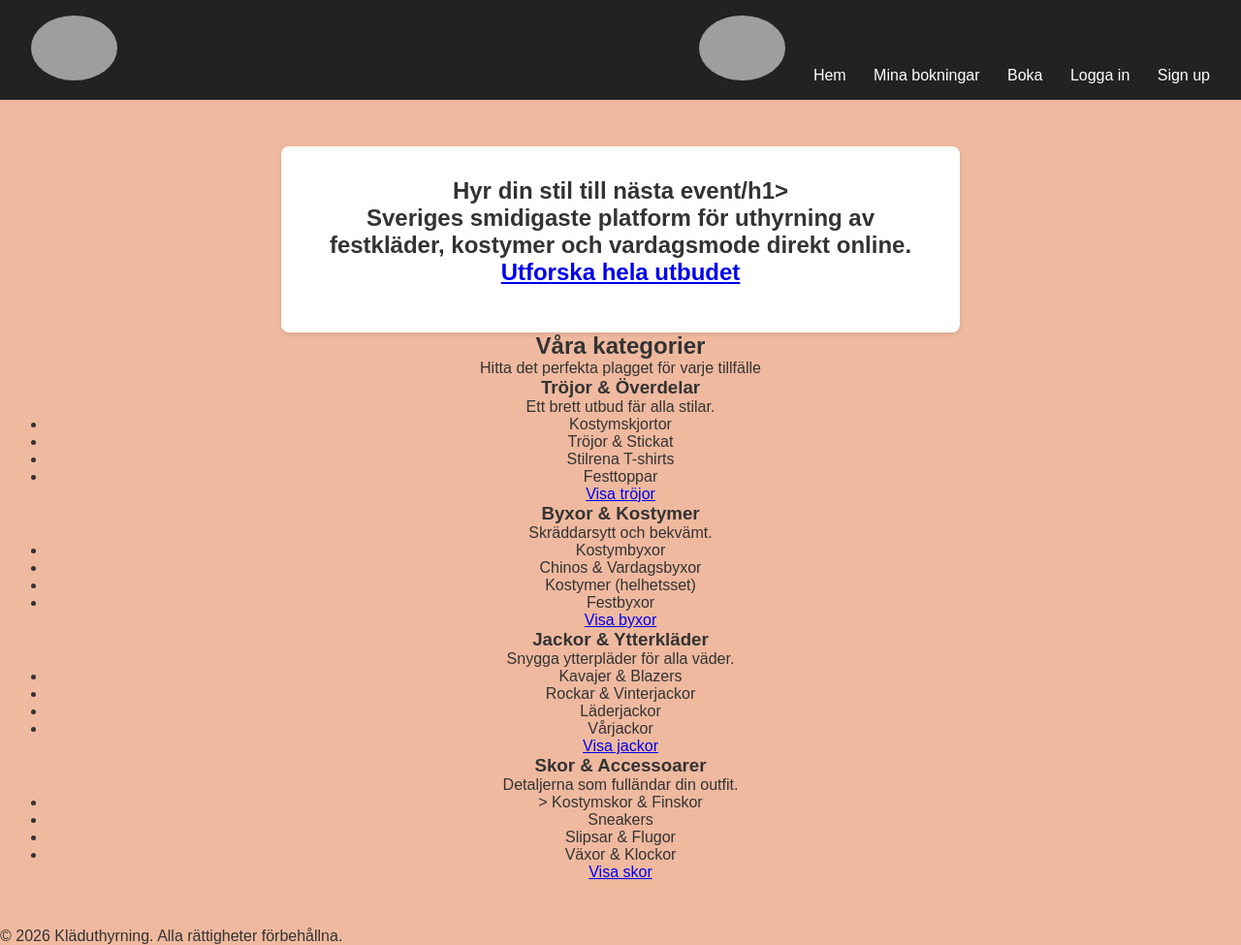
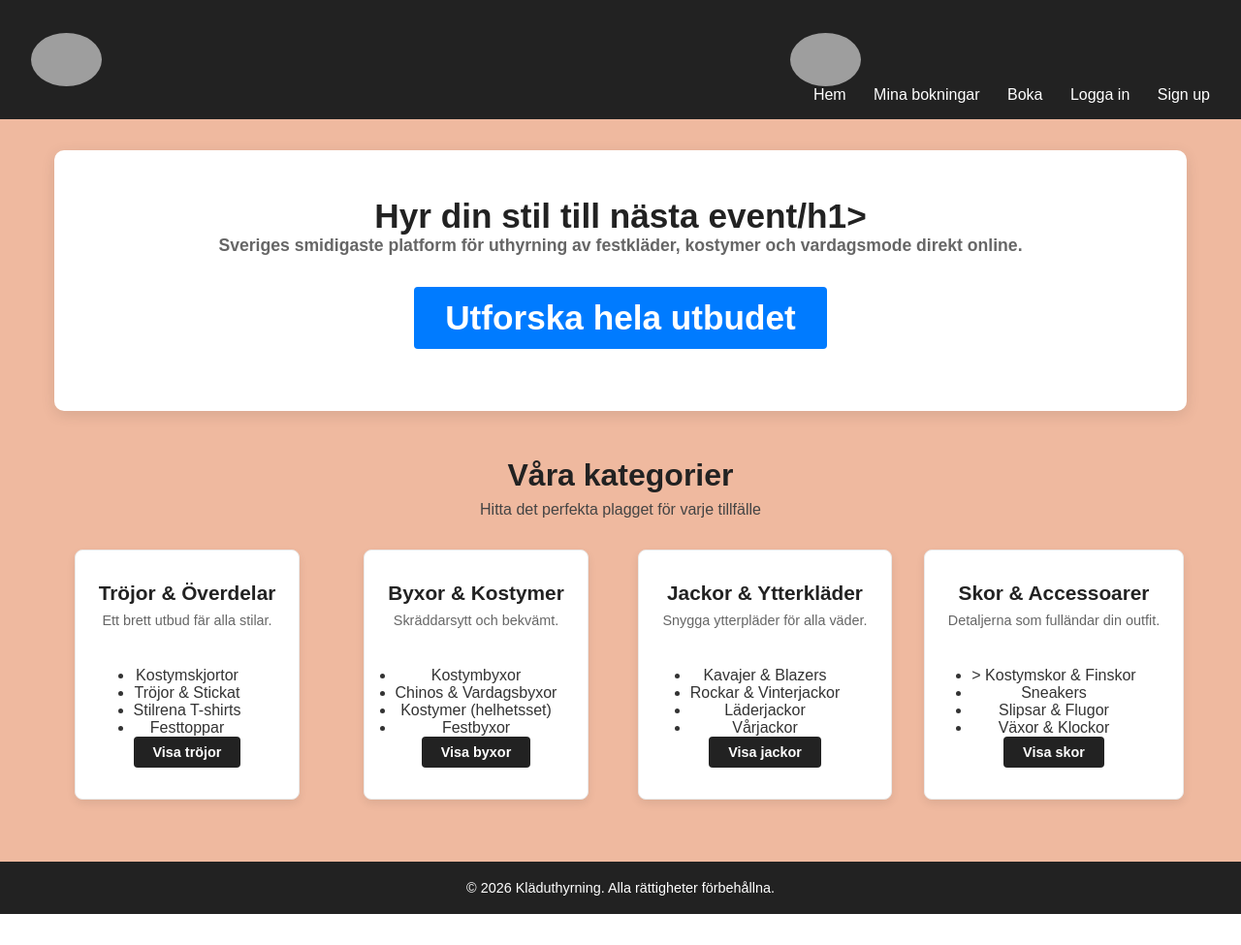
Before and after one commit to ilafe01/Frontend, a PHP site: page / in a window 1280 px wide. Shown: the whole page at 97% size. After the commit the page ends 943 px from the top, so only its background shows below. Run offline with PHP 8.4, Linux system fonts and the light colour scheme; grey boxes are pictures that could not be loaded.

Commit message:
flera fix för buttons, hovers, backgrounds osv

```diff
--- a/CSS/style.css
+++ b/CSS/style.css
@@ -8,6 +8,9 @@
 body {
     background-color: #EFB99F;
     color: #333;
+    display: flex;
+    flex-direction: column;
+    min-height: 100vh;
 }
 
 header {
@@ -19,63 +22,162 @@ header {
     align-items: center;
 }
 
+.logo{
+    height: 55px;
+    width: auto;
+    border-radius: 50%;
+    object-fit: cover;
+    display: block;
+}
+
 header nav a {
     color: white;
     text-decoration: none;
     margin-left: 1.5rem;
+    font-weight: 500;
 }
 
 header nav a:hover {
     text-decoration: underline;
+    color: #EFB99F;
 }
 
 main {
-    padding: 3rem;
-    text-align: center;
+    padding: 2rem 1rem;
+    flex: 1;
+    max-width: 1200px;
+    margin: 0 auto;
+    width: 100%;
 }
 
 .hero {
     background: white;
-    padding: 2rem;
-    border-radius: 8px;
-    max-width: 700px;
-    margin: 0 auto;
-    box-shadow: 0 2px 5px rgba(0, 0, 0, 0.1);
+    padding: 3rem 2rem;
+    border-radius: 10px;
+    text-align: center;
+    margin-bottom: 3rem;
+    box-shadow: 0 4px 15px rgba(0, 0, 0, 0.1);
 }
 
 .hero h1 {
-margin-bottom: 1rem;
+    font-size: 2.2rem;
+    margin-bottom: 1rem;
+    color: #222;
 }
 
-.kläder-preview {
-    display: flex;
-    gap: 1rem;
-    justify-content: center;
-    margin: 2rem 0;
+.hero p {
+    color: #666;
+    font-size: 1.1rem;
+    margin-bottom: 2rem;
 }
 
-.plagg-kort {
-    background: #eaeaea;
-    padding: 1rem;
-    border-radius: 5px;
-    flex: 1;
+.kategorier-sektion {
+    text-align: center;
+    margin-bottom: 2rem;
 }
 
-.btn {
+.kategorier-sektion h2 {
+    font-size: 2rem;
+    color: #222;
+    margin-bottom: 0.5rem;
+}
+
+.sektion-subtitle {
+    color: #444;
+    margin-bottom: 2rem;
+    font-size: 1rem;
+}
+
+.kategorier-grid {
+    display: grid;
+    grid-template-columns: repeat(auto-fit, minmax(250px, 1fr));
+    gap: 1.5rem;
+    justify-items: center;
+}
+
+.kategori-kort {
+    background: #ffffff;
+    padding: 2rem 1.5rem;
+    border-radius: 8px;
+    box-shadow: 0 4px 10px rgba(0, 0, 0, 0.08);
+    display: flex;
+    flex-direction: column;
+    align-items: center;
+    text-align: center;
+    transition: transform 0.2s ease, box-shadow 0.2s ease;
+    border: 1px solid #eaeaea;
+}
+
+.kategori-kort:hover {
+    transform: translateY(-5px);
+    box-shadow: 0 6px 15px rgba(0, 0, 0, 0.15);
+}
+
+.kategori-kort h3 {
+    font-size: 1.3rem;
+    margin-bottom: 0.5rem;
+    color: #222;
+}
+
+.kategori-desc {
+    font-size: 0.9rem;
+    color: #666;
+    margin-bottom: 1rem;
+    min-height: 2.5rem;
+}
+
+.plagg.lista {
+    list-style: none;
+    padding: 0;
+    margin-bottom: 1.5rem;
+    width: 100%;
+    border-top: 1px solid #eee;
+    border-bottom: 1px solid #eee;
+    padding: 0.8rem 0;
+}
+
+.plagg.lista li {
+    font-size: 0.9rem;
+    color: #555;
+    padding: 0.3rem 0;
+}
+
+.btn-primary {
     display: inline-block;
     background: #007bff;
     color: white;
-    padding: 0.5rem 1.5rem;
+    padding: 0.75rem 2rem;
     border-radius: 4px;
     text-decoration: none;
+    font-weight: bold;
+    transition: background 0.2s;
 }
 
-.btn:hover {
+.btn-primary:hover {
     background: #0056b3;
 }
 
-.logo{
-    height: 67px;
-    width: auto;
-    border-radius: 70%;
+.btn-card {
+    display: inline-block;
+    background: #222;
+    color: white;
+    padding: 0.5rem 1.25rem;
+    border-radius: 4px;
+    text-decoration: none;
+    font-size: 0.9rem;
+    font-weight: bold;
+    margin-top: auto;
+    transition: background 0.2s;
 }
+
+.btn-card:hover {
+    background: #007bff;;
+}
+
+footer {
+    background: #222;
+    color: white;
+    text-align: center;
+    padding: 1.2rem;
+    font-size: 0.9rem;
+}
```
